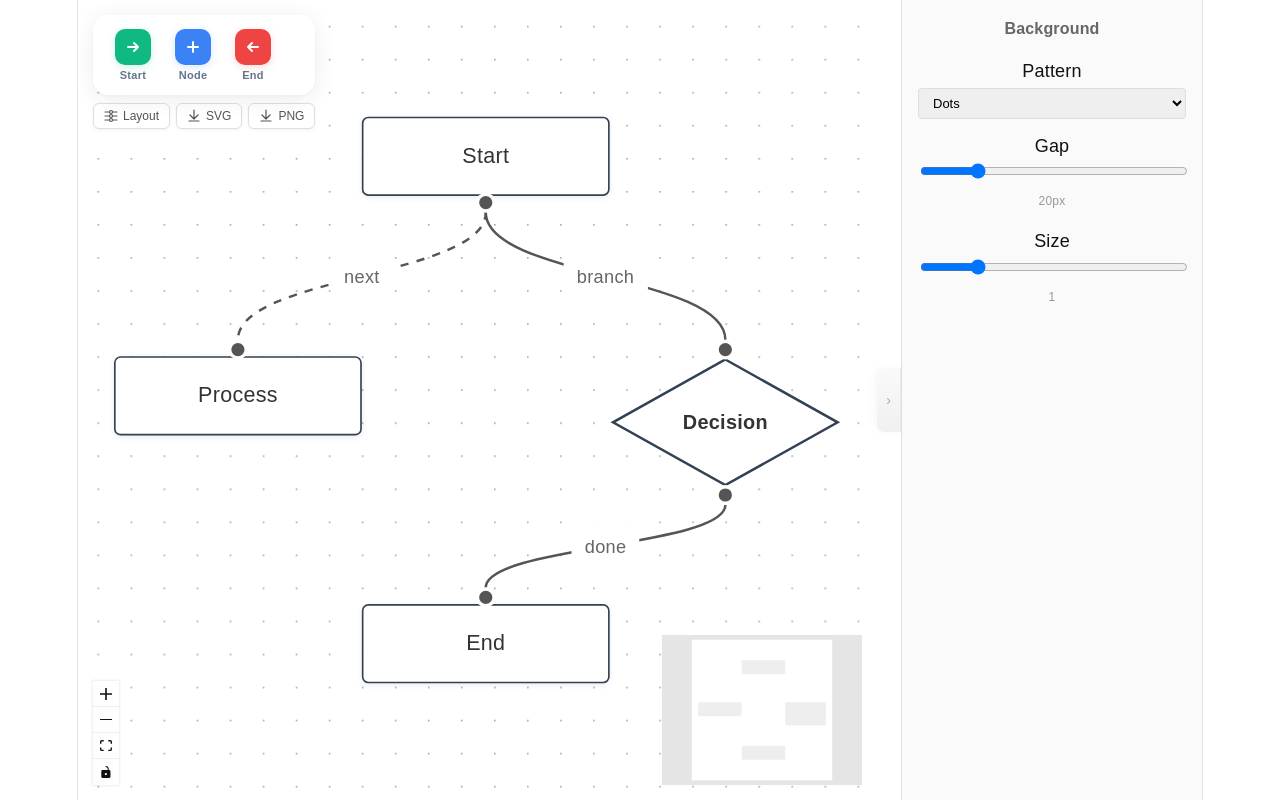
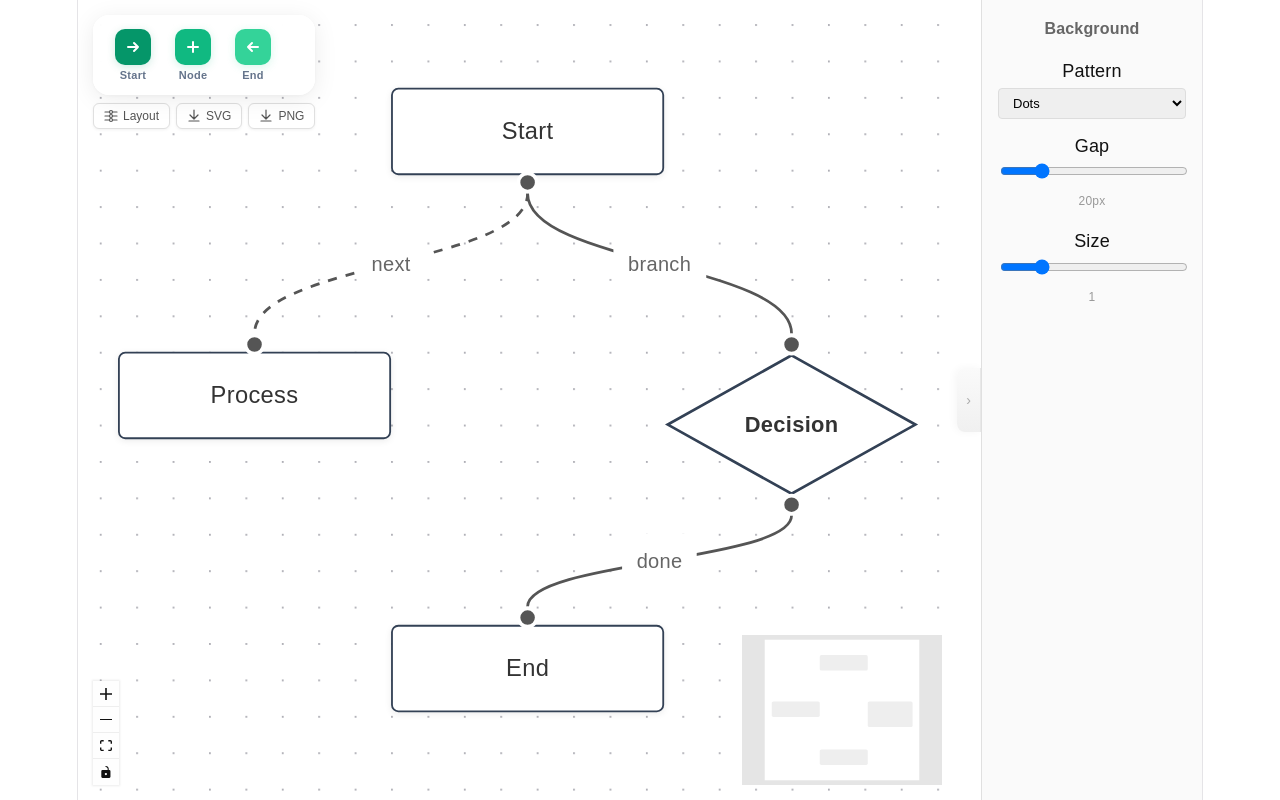
Before and after one commit to Emsoro/Underflow, a React (Vite) app in the folder src/front/: page / in a window 1280 px wide. Built offline with nearby package versions, Linux system fonts and the light colour scheme.

Commit message:
style: green button scheme, narrow sidebar, fix canvas padding

```diff
--- a/src/front/src/components/FlowchartApp/index.tsx
+++ b/src/front/src/components/FlowchartApp/index.tsx
@@ -1007,6 +1007,7 @@ const FlowchartAppInner = () => {
           deleteKeyCode="Delete"
           snapToGrid
           snapGrid={[20, 20]}
+          style={{ margin: 0, padding: 0 }}
         >
           {bgVariant !== 'none' && <Background variant={bgVariant as BackgroundVariant} gap={bgGap} size={bgSize} />}
           <MiniMap
@@ -1024,17 +1025,17 @@ const FlowchartAppInner = () => {
                 backdropFilter: 'blur(12px)',
               }}>
                 {[
-                  { label: 'Start', color: '#10b981', hover: '#059669', icon: (
+                  { label: 'Start', color: '#059669', hover: '#047857', icon: (
                     <svg width="18" height="18" viewBox="0 0 18 18" fill="none" style={{ pointerEvents: 'none' }}>
                       <path d="M4 9h10M10 5l4 4-4 4" stroke="currentColor" strokeWidth="2" strokeLinecap="round" strokeLinejoin="round"/>
                     </svg>
                   ), onClick: addInputNode },
-                  { label: 'Node', color: '#3b82f6', hover: '#2563eb', icon: (
+                  { label: 'Node', color: '#10b981', hover: '#059669', icon: (
                     <svg width="18" height="18" viewBox="0 0 18 18" fill="none" style={{ pointerEvents: 'none' }}>
                       <path d="M9 4v10M4 9h10" stroke="currentColor" strokeWidth="2" strokeLinecap="round"/>
                     </svg>
                   ), onClick: addNode },
-                  { label: 'End', color: '#ef4444', hover: '#dc2626', icon: (
+                  { label: 'End', color: '#34d399', hover: '#10b981', icon: (
                     <svg width="18" height="18" viewBox="0 0 18 18" fill="none" style={{ pointerEvents: 'none' }}>
                       <path d="M14 9H4M8 5L4 9l4 4" stroke="currentColor" strokeWidth="2" strokeLinecap="round" strokeLinejoin="round"/>
                     </svg>
@@ -1192,7 +1193,7 @@ const FlowchartAppInner = () => {
 
 // ---------- Styles ----------
 const sidebarStyle: React.CSSProperties = {
-  width: 300,
+  width: 220,
   borderLeft: '1px solid #e0e0e0',
   background: '#fafafa',
   overflowY: 'auto',
```
